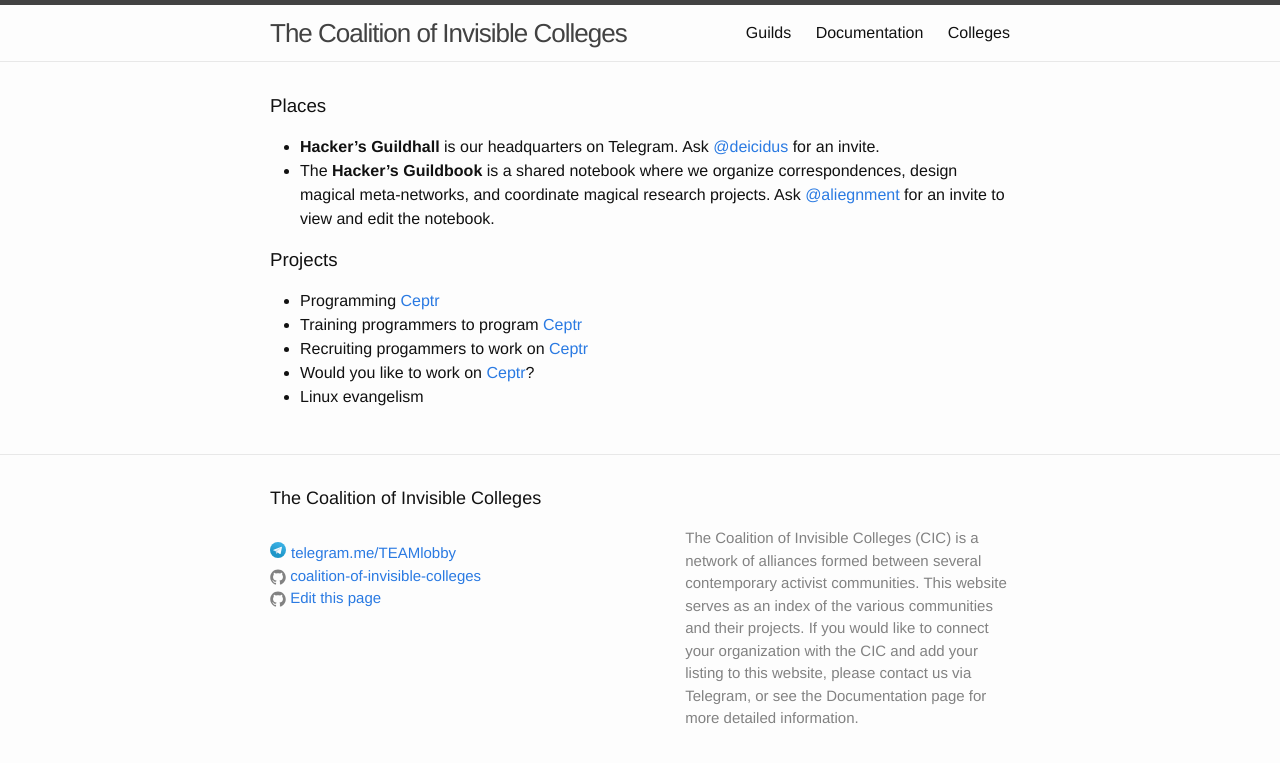
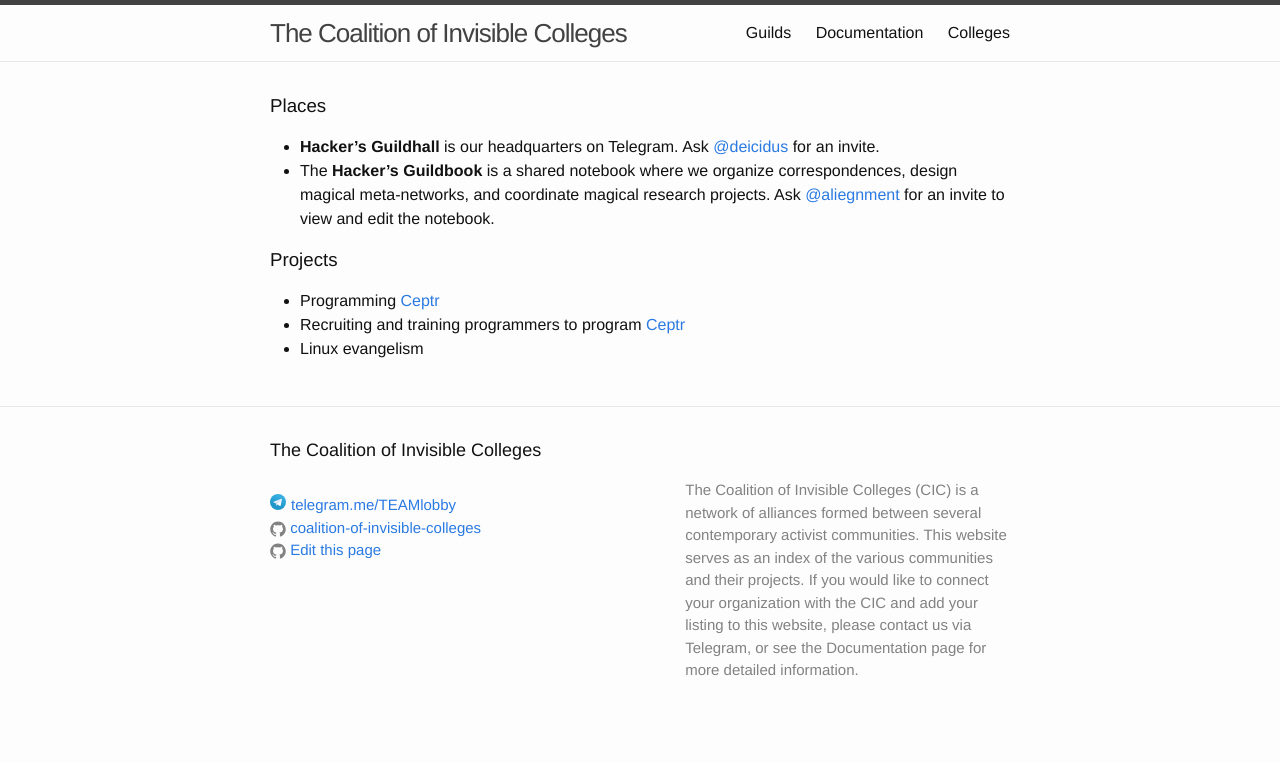
Before and after one commit to coalition-of-invisible-colleges/cic.github.io, a Jekyll site: the page built from colleges/TEAM/team-hackers.md, in a window 1280 px wide. Shown: the top 763 px of the page. Built offline with Jekyll 4.4.1, drawn with Linux system fonts in a browser that asks for light colours.

Commit message:
Removed extra Ceptr lines

```diff
--- a/colleges/TEAM/team-hackers.md
+++ b/colleges/TEAM/team-hackers.md
@@ -11,7 +11,5 @@ pointperson: deicidus
 ### Projects
 
 * Programming [Ceptr](/colleges/ceptr)
-* Training programmers to program [Ceptr](/colleges/ceptr)
-* Recruiting progammers to work on [Ceptr](/colleges/ceptr)
-* Would you like to work on [Ceptr](/colleges/ceptr)?
+* Recruiting and training programmers to program [Ceptr](/colleges/ceptr)
 * Linux evangelism
```
